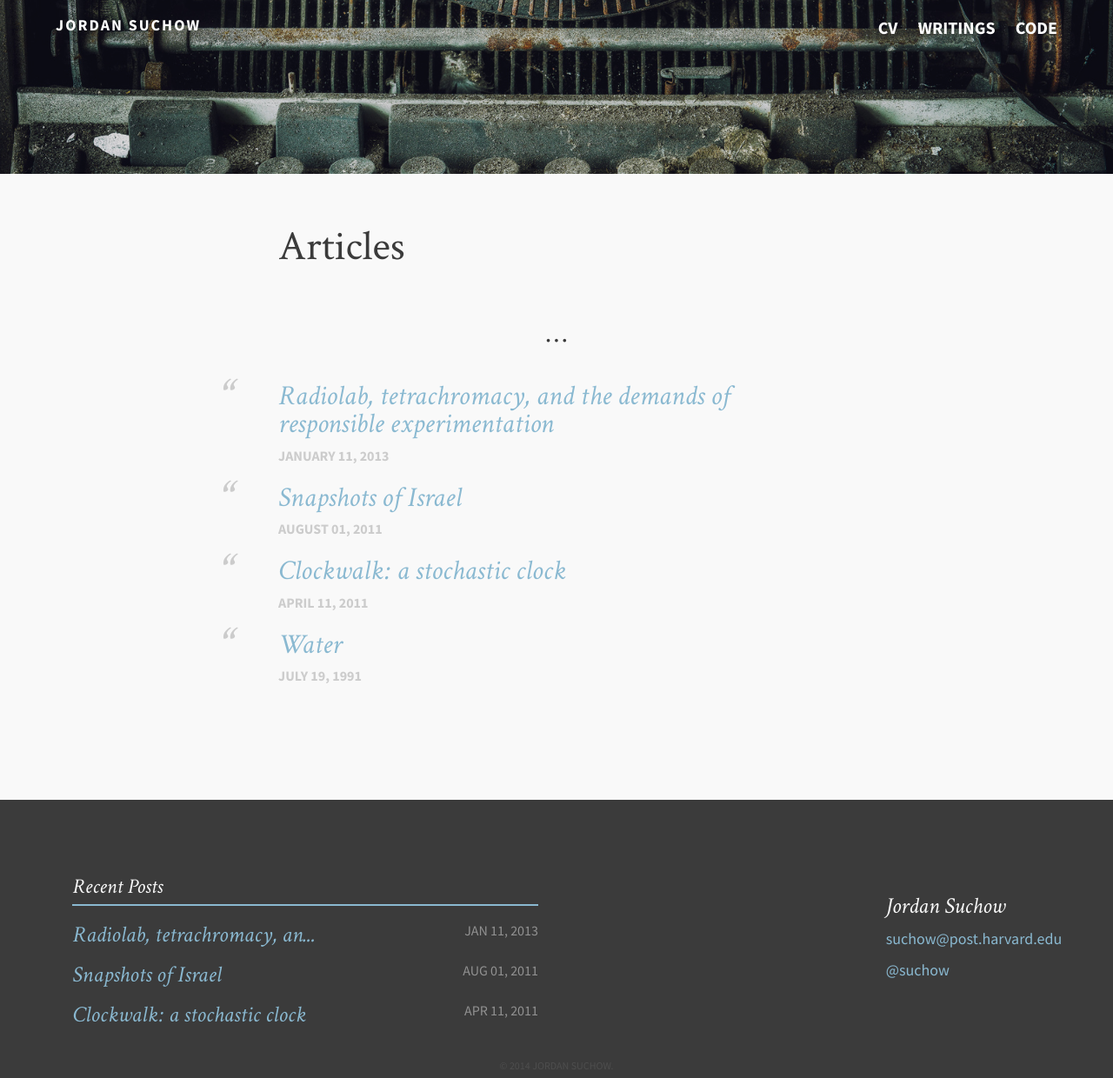
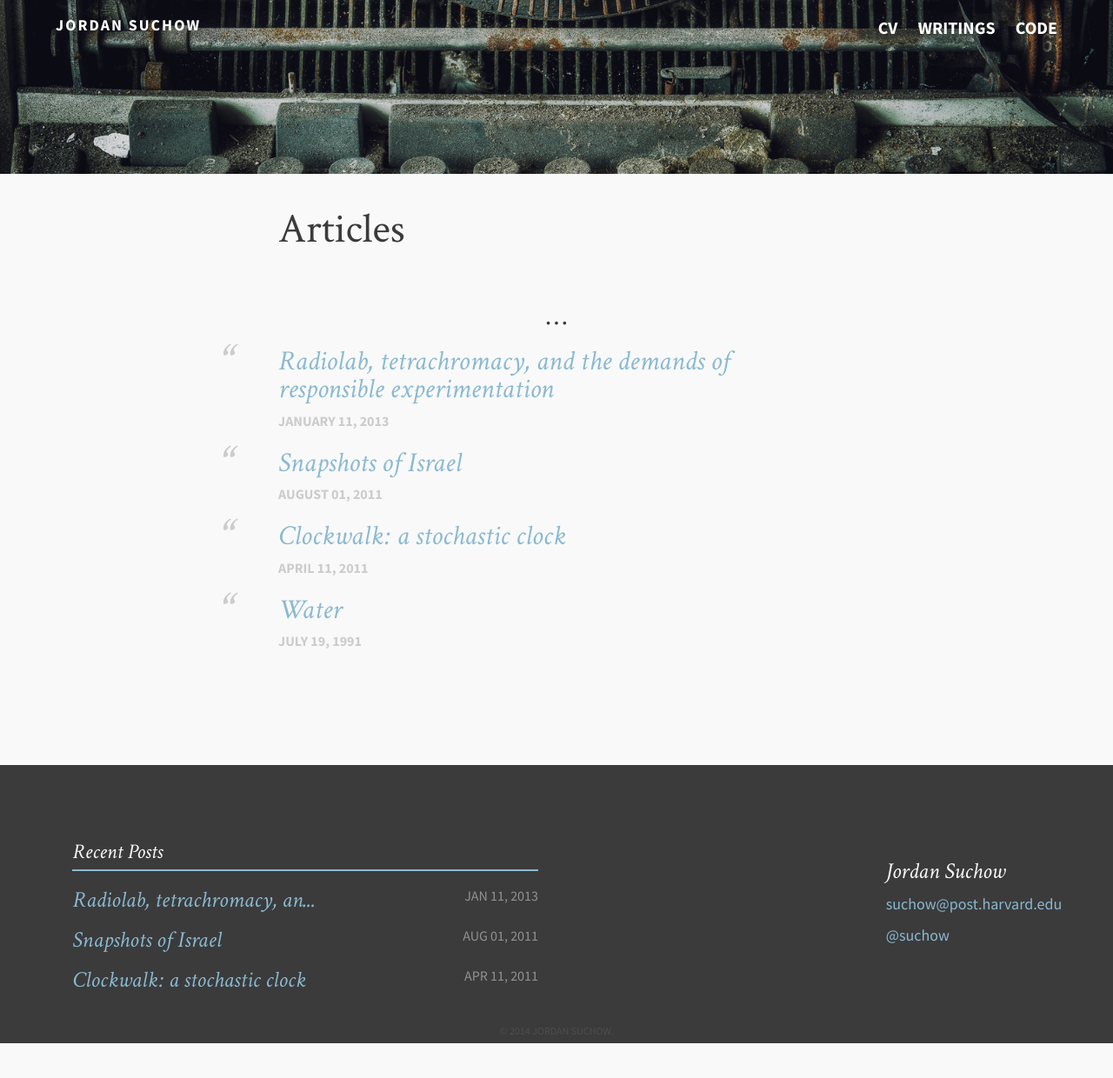
Before and after one commit to suchow/suchow.io, a Jekyll site: the page built from articles.md, in a window 1280 px wide. Shown: the whole page at 87% size. Built offline with Jekyll 4.4.1, drawn with Linux system fonts in a browser that asks for light colours; after the commit the page ends 1200 px from its top, so only the background shows below that.

Commit message:
Tweaks to paragraph and header spacing

```diff
--- a/_sass/_styles.scss
+++ b/_sass/_styles.scss
@@ -17,7 +17,7 @@
 }
 
 p {
-    margin-bottom: $lh;
+    margin-bottom: 0.5*$lh;
 }
 
 a, a:visited, a:active {
@@ -317,7 +317,7 @@
 
     // Header Stuff
     header {
-        margin: ($lh) 0 (1.25*$lh) 0;
+        margin: (1.25*$lh) 0 (1.25*$lh) 0;
         hgroup {
             color: $black;
             position: relative;
@@ -356,7 +356,7 @@
     display: block;
     margin: 0 auto;
     float: none;
-    padding-top: 60px;
+    padding-top: 40px;
 
     // Post Listing
     .post-list {
--- a/assets/css/i.css
+++ b/assets/css/i.css
@@ -250,7 +250,7 @@
 }
 
 p {
-  margin-bottom: 40px;
+  margin-bottom: 20px;
 }
 
 a, a:visited, a:active {
@@ -582,7 +582,7 @@
   max-height: 800px;
 }
 .article header {
-  margin: 40px 0 50px 0;
+  margin: 50px 0 50px 0;
 }
 .article header hgroup {
   color: #3b3b3b;
@@ -623,7 +623,7 @@
   display: block;
   margin: 0 auto;
   float: none;
-  padding-top: 60px;
+  padding-top: 40px;
 }
 .archive-wrap .post-list {
   list-style-type: none;
```
